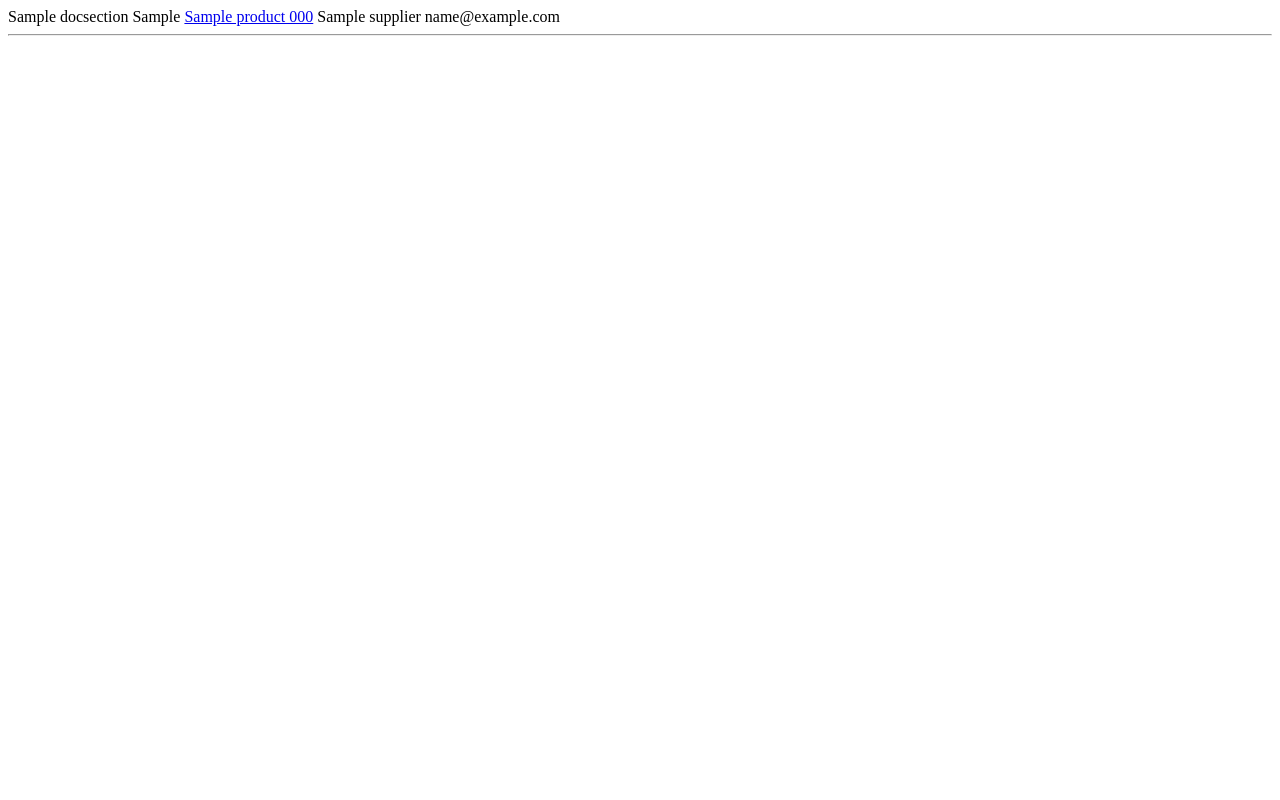
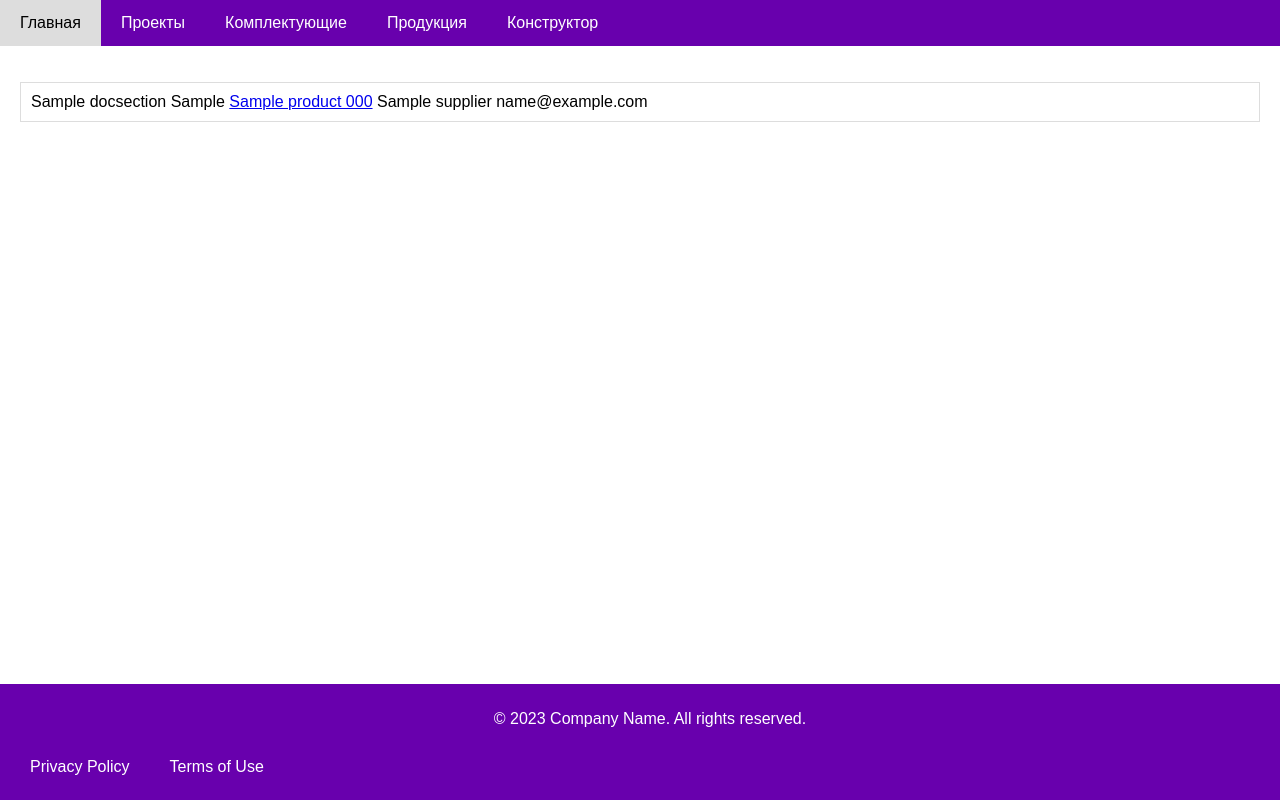
Before and after one commit to RayRaf/ms_concept, a Django app: page /projects/1/ in a window 1280 px wide. Run offline with Django 5.2, Linux system fonts and the light colour scheme; tables that the repository leaves empty hold one stand-in row (values such as "Sample post").

Commit message:
Add styles

```diff
--- /dev/null
+++ b/proj/proj/apps/app/static/css/styles.css
@@ -0,0 +1,72 @@
+.bg-image {
+  /* Путь к вашему фоновому изображению */
+  background-image: url("/static/images/wall.jpg");
+
+  /* Центрирование изображения */
+  background-position: center;
+  /* Покрываем изображением весь элемент */
+  background-size: cover;
+  /* Высота равна высоте вьюпорта */
+  height: 100%;
+
+  /* Настраиваем прозрачность фонового изображения */
+  opacity: 0.5;
+
+  /* Добавляем позиционирование относительно родителя, чтобы содержимое не наследовало прозрачность */
+  position: relative;
+}
+
+  .styled-list {
+    list-style-type: none; /* Убираем стандартные маркеры */
+    padding: 0;
+  }
+
+  .styled-list li {
+    background-color: #ffffff; /* Фоновый цвет для элементов списка */
+    border: 1px solid #ddd; /* Граница вокруг каждого элемента */
+    margin-bottom: 5px; /* Отступ снизу */
+    padding: 10px; /* Внутренние отступы */
+    font-size: 16px; /* Размер шрифта */
+    transition: background-color 0.3s; /* Плавное изменение фона при наведении */
+  }
+
+  .styled-list li:hover {
+    background-color: #f9f9f9; /* Фоновый цвет при наведении */
+  }
+
+
+body {
+    font-family: Arial, sans-serif;
+    margin: 0; /* Удаляет стандартные отступы */
+    display: flex;
+    flex-direction: column;
+    min-height: 100vh;
+}
+.navbar, .footer {
+    background-color: #6800ad;
+    color: white;
+    overflow: hidden;
+}
+.navbar a, .footer a {
+    float: left;
+    display: block;
+    color: white;
+    text-align: center;
+    padding: 14px 20px;
+    text-decoration: none;
+}
+.navbar a:hover, .footer a:hover {
+    background-color: #ddd;
+    color: black;
+}
+.footer {
+    text-align: center;
+    padding: 10px;
+    position: absolute;
+    bottom: 0;
+    width: 100%;
+}
+.content {
+    flex: 1; /* Позволяет контенту заполнять всё доступное пространство */
+    padding: 20px;
+}
--- a/proj/proj/templates/app/project.html
+++ b/proj/proj/templates/app/project.html
@@ -5,14 +5,21 @@
 {% block content %}
 
     {% if project %}
-
-        {% for s in specitems_list %}
-
-        {{s.docsection}} {{s.positionaltag}}   <a href=" {% url 'app:product_properties' s.id %} ">{{s.product}}</a>   {{s.supplier}} <hr>
+        <ul class="styled-list">
+            {% for s in specitems_list %}
 
 
 
-        {% endfor %}
+                <li>{{s.docsection}} {{s.positionaltag}}   <a href=" {% url 'app:product_properties' s.id %} ">{{s.product}}</a>   {{s.supplier}}</li>
+
+
+
+
+
+
+
+            {% endfor %}
+        </ul>
 
     {% endif %}
 
--- a/proj/proj/templates/app/specprint.html
+++ b/proj/proj/templates/app/specprint.html
@@ -4,7 +4,7 @@
 <head>
     <title>test</title>
     <meta charset="utf-8">
-	<link rel="stylesheet" type="text/css" href= "{% static "css/style.css" %}"  >
+	<link rel="stylesheet" type="text/css" href= "{% static "css/gost_print_style.css" %}"  >
 
 </head>
 <body>
@@ -94,6 +94,6 @@
 
 
 
-	<script src="{% static "scripts/scr.js" %}"></script>
+	<script src="{% static "scripts/print_script.js" %}"></script>
 </body>
 </html>
--- a/proj/proj/templates/base.html
+++ b/proj/proj/templates/base.html
@@ -1,15 +1,32 @@
 <!DOCTYPE html>
+{% load static %}
 <html lang="en">
 <head>
     <meta charset="UTF-8">
     <meta name="viewport" content="width=device-width, initial-scale=1.0">
-    <title>{% block title %} Портал {% endblock %}</title>
+    <title> {% block title %} Систеа управления {% endblock %} </title>
+    <link rel="stylesheet" type="text/css" href = "{% static "css/styles.css" %}">
 </head>
 <body>
+    <div class="navbar">
+        <a href="#home">Главная</a>
+        <a href=" {% url 'app:projects' %} ">Проекты</a>
+        <a href="#products">Комплектующие</a>
+        <a href="#company_production">Продукция</a>
+        <a href="#constructor">Конструктор</a>
+    </div>
 
-    {% block content %}
 
-    {% endblock %}
 
+    <div class="content">
+        {% block content %}
+
+        {% endblock %}
+    </div>
+    <div class="footer">
+        <p>© 2023 Company Name. All rights reserved.</p>
+        <a href="#privacy">Privacy Policy</a>
+        <a href="#terms">Terms of Use</a>
+    </div>
 </body>
 </html>
```
Also changed, not shown: proj/proj/apps/app/static/css/gost_print_style.css (renamed from proj/proj/apps/app/static/css/style.css), proj/proj/apps/app/static/images/wall.jpg (added), proj/proj/apps/app/static/scripts/print_script.js (renamed from proj/proj/apps/app/static/scripts/scr.js).
